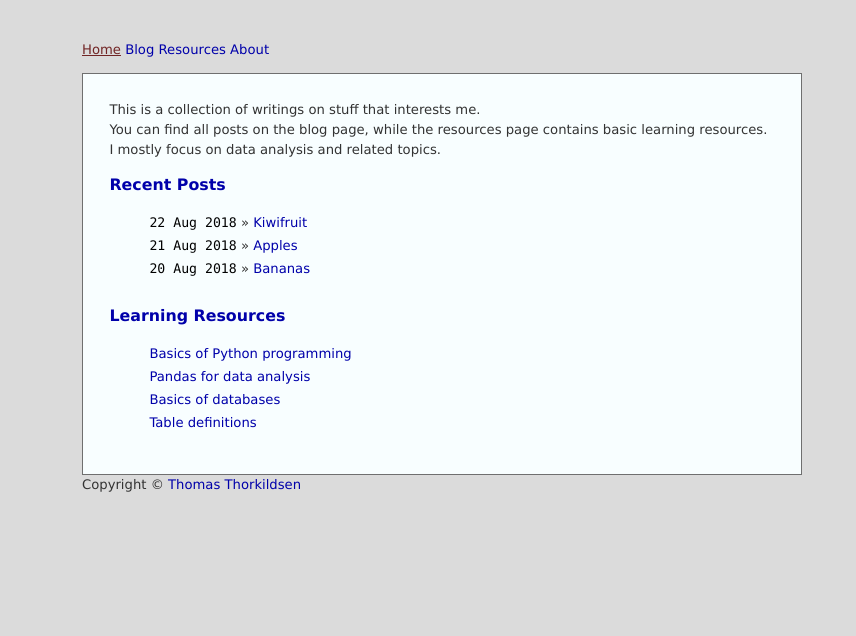
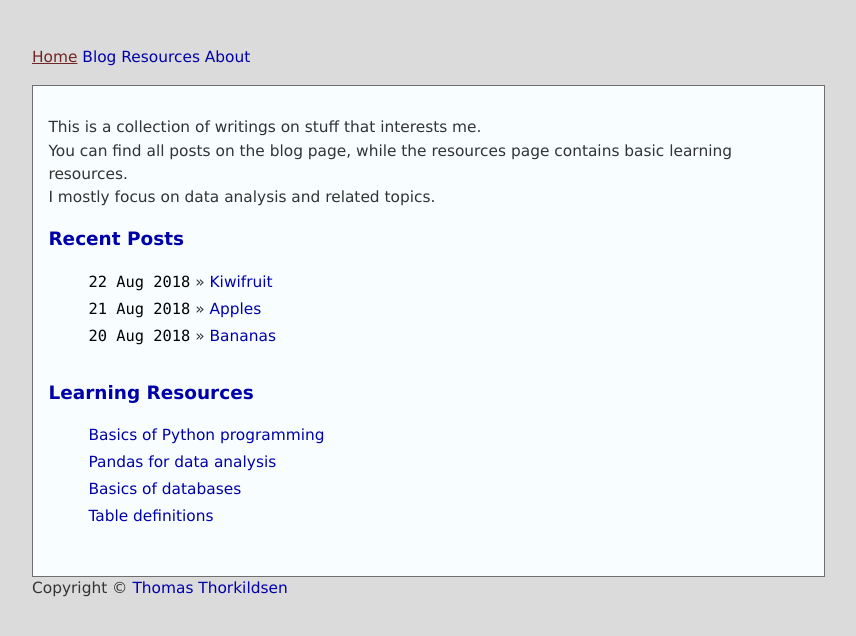
Before and after one commit to thorkilds195/thorkilds195.github.io, a Jekyll site: the page built from index.html, in a window 1280 px wide. Shown: the top 636 px of the page, without its empty margins (208-1064 px from the left). Built offline with Jekyll 4.4.1, drawn with Linux system fonts in a browser that asks for light colours.

Commit message:
Minor changes to iphone layout to space more evenly

```diff
--- a/_sass/main.scss
+++ b/_sass/main.scss
@@ -3,10 +3,11 @@ body {
 	text-align: center;
 	margin: 0;
 	background-color: #EEE;
-	font: 12px/1.5 "Lucida Grande", Geneva, Arial, Verdana, sans-serif;
+	font: 14px/1.5 "Lucida Grande", Geneva, Arial, Verdana, sans-serif;
 	color:#333;
 	background: transparent;
 }
+
 h1 {
 	font-size: 1.4em;
 }
@@ -82,15 +83,21 @@ a.current {
 	margin: 2em auto 2em auto;
 	line-height: 1.5em;
 	width: 70%;
-	max-width: 700px;
+	max-width: 800px;
 }
+@media (max-width: 600px) {
+    #container {
+        width: 75%;
+    }
+}
+
 /*Page*/
 #page {
 	background-color: #f8feff;
 	border: 1px solid #6f6f6f;
 	float: left;
 	margin-top: 1em;
-	padding: 1em 2em;
+	padding: 1em;
 	width: 95%;
 }
 /*Course*/
```
